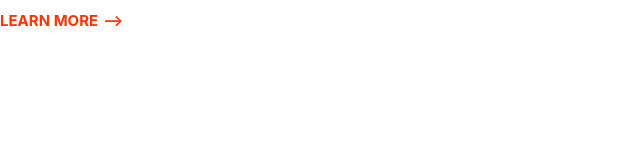
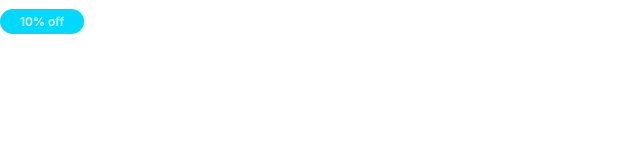
Before and after one commit to monwen/simple-website, a plain HTML site: page index.html in a window 1280 px wide. Shown: the whole page, without its empty margins (0-640 px from the left). Drawn offline with Linux system fonts and the light colour scheme.

Commit message:
adding badge styles

```diff
--- a/css/styles.css
+++ b/css/styles.css
@@ -82,3 +82,37 @@
         font-size: 1.5rem;
     }
 }
+
+/* Badges */
+
+.badge {
+    border-radius: 20px;
+    font-size: 2rem;
+    font-weight: 600;
+    padding: 0.5rem 2rem;
+    white-space: nowrap;
+}
+
+.badge--primary {
+    background: var(--color-primary);
+    color: #fff;
+}
+
+.badge--secondary {
+    background: var(--color-secondary);
+    color: #fff;
+}
+
+.badge--small {
+    font-size: 1.6rem;
+}
+
+@media screen and (min-width: 1024px){
+    .badge{
+        font-size: 1.5rem;
+    }
+
+    .badge--small {
+        font-size: 1.2rem;
+    }
+}
--- a/index.html
+++ b/index.html
@@ -10,7 +10,7 @@
 
 </head>
 <body>
-    <a href="#" class="link-arrow">Learn more</a>
+    <span class="badge badge--secondary badge--small">10% off</span>
 
 </body>
 </html>
```
Also changed, not shown: components/badges.html (added, +4 -0 lines).
